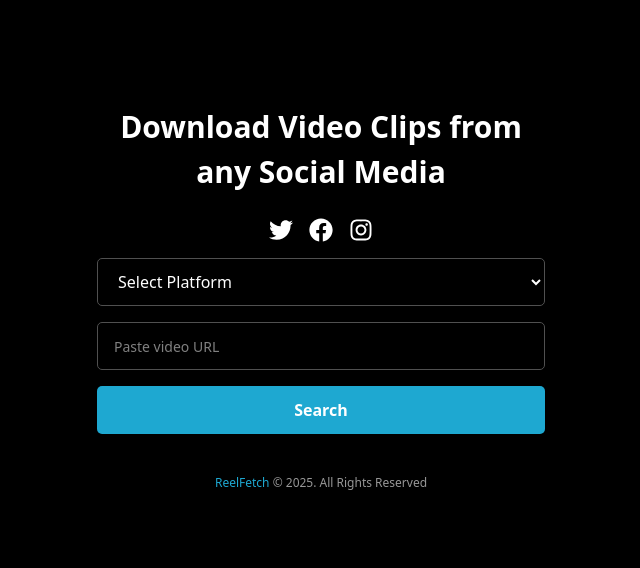
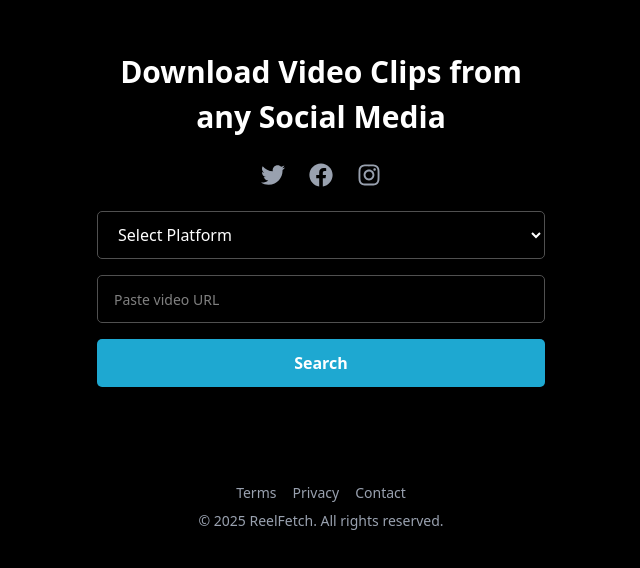
Before and after one commit to vulpes231/sm-video-downloader-ui, a React (Vite) app: page / in a window 1280 px wide. Shown: the part 102-670 px from the top of the page, without its empty margins (319-959 px from the left). Built offline with nearby package versions, Linux system fonts and the light colour scheme.

Commit message:
front finished

```diff
--- a/src/App.jsx
+++ b/src/App.jsx
@@ -1,12 +1,15 @@
 import React from "react";
 import { Route, Routes } from "react-router-dom";
-import Landing from "./pages/Landing";
+import { Contact, Privacy, Terms, Landing } from "./pages";
 
 const App = () => {
 	return (
 		<div>
 			<Routes>
 				<Route path="/" element={<Landing />} />
+				<Route path="/terms" element={<Terms />} />
+				<Route path="/privacy" element={<Privacy />} />
+				<Route path="/contact" element={<Contact />} />
 			</Routes>
 		</div>
 	);
--- /dev/null
+++ b/src/pages/Contact.jsx
@@ -0,0 +1,35 @@
+import React from "react";
+
+const Contact = () => {
+	return (
+		<div className="w-full p-6 text-[#fff] bg-[#000] min-h-screen">
+			<h1 className="text-3xl font-bold mb-6 text-[#1EA8D1]">Contact Us</h1>
+
+			<div className="space-y-4">
+				<p>Have questions or feedback? Use the form below:</p>
+
+				{/* Replace with your Google Form embed code */}
+				<iframe
+					src="https://docs.google.com/forms/d/e/YOUR_FORM_ID/viewform?embedded=true"
+					width="100%"
+					height="800"
+					frameBorder="0"
+					marginHeight="0"
+					marginWidth="0"
+					className="rounded-lg"
+				>
+					Loading...
+				</iframe>
+
+				<p className="text-sm text-gray-400">
+					Alternatively, email us at{" "}
+					<a href="mailto:support@reelfetch.com" className="text-[#1EA8D1]">
+						support@reelfetch.com
+					</a>
+				</p>
+			</div>
+		</div>
+	);
+};
+
+export default Contact;
--- a/src/pages/Landing.jsx
+++ b/src/pages/Landing.jsx
@@ -9,6 +9,7 @@ import {
 	FaYoutube,
 } from "react-icons/fa";
 import { Errormodal, Loader, Preview } from "../components";
+import { motion } from "framer-motion";
 // import { logo } from "../assets";
 
 const supportedPlatforms = [
@@ -34,7 +35,47 @@ const supportedPlatforms = [
 	// },
 ];
 
+const containerVariants = {
+	hidden: { opacity: 0 },
+	visible: {
+		opacity: 1,
+		transition: {
+			staggerChildren: 0.1,
+			delayChildren: 0.2,
+		},
+	},
+};
+
+const itemVariants = {
+	hidden: { y: 20, opacity: 0 },
+	visible: {
+		y: 0,
+		opacity: 1,
+		transition: { type: "spring", stiffness: 100 },
+	},
+};
+
+const buttonHover = {
+	scale: 1.02,
+	transition: { type: "spring", stiffness: 300 },
+};
+
+const buttonTap = {
+	scale: 0.98,
+};
+
 const Landing = () => {
+	const PlatformIcon = ({ icon: Icon, active, platform, color }) => (
+		<motion.div whileHover={{ y: -5 }} whileTap={{ scale: 0.9 }}>
+			<Icon
+				className={`text-2xl cursor-pointer transition-colors ${
+					active === platform ? color : "text-gray-400 hover:text-gray-300"
+				}`}
+				title={platform.charAt(0).toUpperCase() + platform.slice(1)}
+			/>
+		</motion.div>
+	);
+
 	const dispatch = useDispatch();
 	const [form, setForm] = useState({
 		url: "",
@@ -88,42 +129,56 @@ const Landing = () => {
 	}, [error]);
 
 	return (
-		<section className="p-6 min-h-screen w-full bg-[#000] text-[#fff] flex items-center justify-center flex-col gap-10 relative">
-			<div className="w-full max-w-md">
-				{/* <img src={logo} alt="" className="w-[50px]" /> */}
-				<h3 className="text-[22px] font-semibold md:text-[30px] text-center mb-6">
+		<motion.section
+			initial="hidden"
+			animate="visible"
+			variants={containerVariants}
+			className="p-6 min-h-screen w-full bg-[#000] text-[#fff] flex items-center justify-center flex-col gap-10 relative"
+		>
+			<motion.div variants={itemVariants} className="w-full max-w-md">
+				<motion.h3
+					variants={itemVariants}
+					className="text-[22px] font-semibold md:text-[30px] text-center mb-6"
+				>
 					Download Video Clips from any Social Media
-				</h3>
+				</motion.h3>
 
-				{/* Platform icons display */}
-				<div className="flex justify-center gap-4 mb-4">
-					<FaTwitter
-						className={`text-2xl ${form.platform === "x" && "text-cyan-500"}`}
-						title="Twitter"
+				{/* Platform icons with animation */}
+				<motion.div
+					variants={itemVariants}
+					className="flex justify-center gap-6 mb-6"
+				>
+					<PlatformIcon
+						icon={FaTwitter}
+						active={form.platform}
+						platform="x"
+						color="text-cyan-500"
 					/>
-					<FaFacebook
-						className={`text-2xl ${
-							form.platform === "facebook" && "text-blue-500"
-						}`}
-						title="Facebook"
+					<PlatformIcon
+						icon={FaFacebook}
+						active={form.platform}
+						platform="facebook"
+						color="text-blue-500"
 					/>
-					<FaInstagram
-						className={`text-2xl ${
-							form.platform === "instagram" && "text-pink-500"
-						}`}
-						title="Instagram"
+					<PlatformIcon
+						icon={FaInstagram}
+						active={form.platform}
+						platform="instagram"
+						color="text-pink-500"
 					/>
-					{/* <FaTiktok className="text-2xl" title="TikTok" /> */}
-					{/* <FaYoutube className="text-2xl" title="YouTube" /> */}
-				</div>
+				</motion.div>
 
-				<form onSubmit={searchVideo} className="flex flex-col gap-4">
-					<select
+				<motion.form
+					variants={itemVariants}
+					onSubmit={searchVideo}
+					className="flex flex-col gap-4"
+				>
+					<motion.select
+						whileFocus={{ scale: 1.01 }}
 						className="border border-[#505050] h-[40px] md:h-[48px] w-full outline-none text-[16px] rounded-[5px] py-2 px-4 bg-black capitalize"
 						name="platform"
 						onChange={handleInput}
 						value={form.platform}
-						// required
 					>
 						<option value="">Select platform</option>
 						{supportedPlatforms.map((platform) => (
@@ -131,38 +186,72 @@ const Landing = () => {
 								{platform.name}
 							</option>
 						))}
-					</select>
+					</motion.select>
 
-					<input
+					<motion.input
+						whileFocus={{ scale: 1.01 }}
 						type="url"
 						onChange={handleInput}
 						value={form.url}
 						placeholder="Paste video URL"
 						className="border border-[#505050] h-[40px] md:h-[48px] w-full outline-none text-[16px] placeholder:text-[14px] py-2 px-4 rounded-[5px] bg-black"
 						name="url"
-						// required
 					/>
 
-					<button
+					<motion.button
+						whileHover={buttonHover}
+						whileTap={buttonTap}
 						className="w-full bg-[#1EA8D1] h-[40px] md:h-[48px] rounded-[5px] cursor-pointer flex items-center justify-center font-semibold text-[14px] md:text-[16px]"
 						type="submit"
 						disabled={getVideoLoading}
 					>
-						Search
-					</button>
-				</form>
-			</div>
-			<div className={!videoInfo ? "hidden" : "w-full max-w-md"}>
-				{/* <p>Infoooo</p> */}
+						{getVideoLoading ? (
+							<motion.span
+								animate={{ opacity: [0.6, 1, 0.6] }}
+								transition={{ repeat: Infinity, duration: 1.5 }}
+							>
+								Searching...
+							</motion.span>
+						) : (
+							"Search"
+						)}
+					</motion.button>
+				</motion.form>
+			</motion.div>
+
+			<motion.div
+				initial={{ opacity: 0, y: 20 }}
+				animate={{
+					opacity: videoInfo ? 1 : 0,
+					y: videoInfo ? 0 : 20,
+				}}
+				className="w-full max-w-md"
+			>
 				{videoInfo && <Preview videoInfo={videoInfo} />}
-			</div>
-			<small className="text-[#979797] text-[12px] font-normal">
-				<span className="text-[#1EA8D1]">ReelFetch</span> &copy; {currentYear}.
-				All Rights Reserved
-			</small>
+			</motion.div>
+
+			<motion.footer
+				className="text-center py-4 text-gray-400 text-sm"
+				variants={itemVariants}
+			>
+				<div className="flex justify-center gap-4 mb-2">
+					<a href="/terms" target="_blank" className="hover:text-[#1EA8D1]">
+						Terms
+					</a>
+					<a href="/privacy" target="_blank" className="hover:text-[#1EA8D1]">
+						Privacy
+					</a>
+
+					<a href="/contact" target="_blank" className="hover:text-[#1EA8D1]">
+						Contact
+					</a>
+				</div>
+				<p>© {currentYear} ReelFetch. All rights reserved.</p>
+			</motion.footer>
+
 			{getVideoLoading && <Loader text={"Loading video..."} />}
 			{error && <Errormodal error={error} onClose={() => setError("")} />}
-		</section>
+		</motion.section>
 	);
 };
 
--- /dev/null
+++ b/src/pages/Privacy.jsx
@@ -0,0 +1,63 @@
+import React from "react";
+
+const Privacy = () => {
+	return (
+		<section className="w-full p-6 text-[#fff] bg-[#000] min-h-screen">
+			<h1 className="text-3xl font-bold mb-6 text-[#1EA8D1]">
+				ReelFetch Privacy Policy
+			</h1>
+
+			<div className="space-y-6">
+				<section>
+					<h2 className="text-xl font-semibold mb-3">Data We Collect</h2>
+					<ul className="list-disc pl-6 space-y-2">
+						<li>
+							<strong>Download Counts:</strong> We track total number of
+							downloads for analytics
+						</li>
+						<li>
+							<strong>Request Metadata:</strong> For each download, we log:
+							<ul className="list-[circle] pl-6 mt-2 space-y-1">
+								<li>Timestamp of the request</li>
+								<li>IP address (anonymized after processing)</li>
+								<li>User agent (browser/device information)</li>
+							</ul>
+						</li>
+					</ul>
+				</section>
+
+				<section>
+					<h2 className="text-xl font-semibold mb-3">How We Use This Data</h2>
+					<ul className="list-disc pl-6 space-y-2">
+						<li>Monitor service usage and performance</li>
+						<li>Prevent abuse and rate limiting</li>
+						<li>Improve service reliability</li>
+						<li>Aggregate statistics (no personal identification)</li>
+					</ul>
+				</section>
+
+				<section>
+					<h2 className="text-xl font-semibold mb-3">Data Retention</h2>
+					<ul className="list-disc pl-6 space-y-2">
+						<li>Raw IP addresses are deleted after 30 days</li>
+						<li>Aggregated statistics are kept indefinitely</li>
+					</ul>
+				</section>
+
+				<section>
+					<h2 className="text-xl font-semibold mb-3">Third-Party Sharing</h2>
+					<ul className="list-disc pl-6 space-y-2">
+						<li>We do not sell or share your data with advertisers</li>
+						<li>Data may be shared if required by law</li>
+					</ul>
+				</section>
+
+				<p className="text-sm text-gray-400 mt-8">
+					Last updated: {new Date().toLocaleDateString()}
+				</p>
+			</div>
+		</section>
+	);
+};
+
+export default Privacy;
--- /dev/null
+++ b/src/pages/Terms.jsx
@@ -0,0 +1,61 @@
+import React from "react";
+
+const Terms = () => {
+	return (
+		<div className="w-full p-6 text-[#fff] bg-[#000] min-h-screen">
+			<h1 className="text-3xl font-bold mb-6 text-[#1EA8D1]">
+				ReelFetch Terms of Service
+			</h1>
+
+			<div className="space-y-4">
+				<h2 className="text-xl font-semibold">Acceptable Use</h2>
+				<ul className="list-disc pl-6 space-y-2">
+					<li>
+						<strong>Allowed:</strong> Personal, non-commercial use of downloaded
+						content
+					</li>
+					<li>
+						<strong>Prohibited:</strong> Downloading copyrighted content without
+						permission from the rights holder
+					</li>
+					<li>
+						<strong>Prohibited:</strong> Automated scraping or mass downloading
+						of content
+					</li>
+					<li>
+						<strong>Prohibited:</strong> Any illegal activities using our
+						service
+					</li>
+				</ul>
+
+				<h2 className="text-xl font-semibold mt-6">Service Disclaimer</h2>
+				<ul className="list-disc pl-6 space-y-2">
+					<li>
+						ReelFetch does not host any video content - we only fetch publicly
+						available content
+					</li>
+					<li>
+						We are not responsible for how users utilize downloaded content
+					</li>
+					<li>
+						Service availability is not guaranteed and may be discontinued at
+						any time
+					</li>
+				</ul>
+
+				<h2 className="text-xl font-semibold mt-6">Copyright</h2>
+				<ul className="list-disc pl-6 space-y-2">
+					<li>Respect all copyright laws in your jurisdiction</li>
+					<li>DMCA takedown requests should be sent to our contact email</li>
+					<li>Repeat infringers may have their access terminated</li>
+				</ul>
+
+				<p className="mt-8 text-sm text-gray-400">
+					Last updated: {new Date().toLocaleDateString()}
+				</p>
+			</div>
+		</div>
+	);
+};
+
+export default Terms;
--- /dev/null
+++ b/src/pages/index.jsx
@@ -0,0 +1,6 @@
+import Contact from "./Contact";
+import Landing from "./Landing";
+import Privacy from "./Privacy";
+import Terms from "./Terms";
+
+export { Landing, Contact, Privacy, Terms };
```
